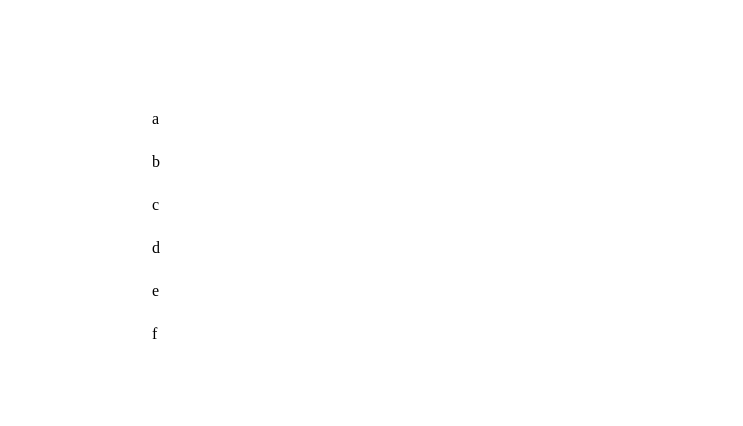
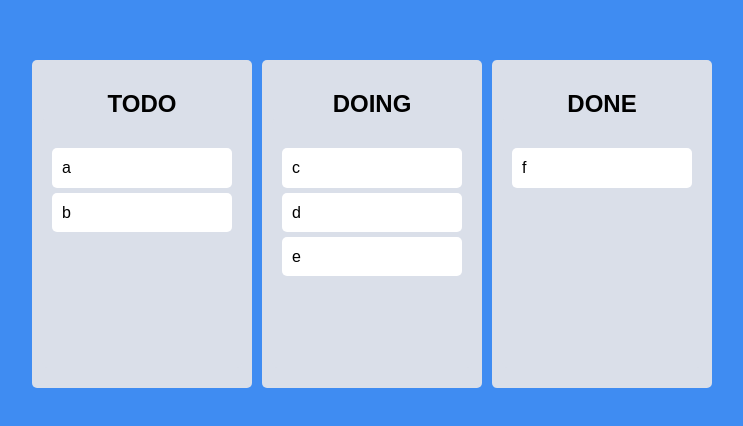
Before and after one commit to ryuncoders/react-master, a React (Create React App) app: page / in a window 1280 px wide. Shown: the part 184-610 px from the top of the page, without its empty margins (268-1011 px from the left). Built offline with nearby package versions, Linux system fonts and the light colour scheme.

Commit message:
feat(ToDoList): Multi Boards

```diff
--- a/src/App.tsx
+++ b/src/App.tsx
@@ -1,65 +1,69 @@
-import { DragDropContext, Droppable, Draggable } from "react-beautiful-dnd";
+import React from "react";
+import { DragDropContext, DropResult, Droppable } from "react-beautiful-dnd";
+import { useRecoilState } from "recoil";
 import styled from "styled-components";
+import { toDosState } from "./atoms";
+import DroggableCard from "./Components/Card";
+import Board from "./Components/Board";
 
 const Wrapper = styled.div`
   display: flex;
-  max-width: 480px;
+  max-width: 680px;
   width: 100%;
   margin: 0 auto;
   justify-content: center;
   align-items: center;
   height: 100vh;
 `;
-
 const Boards = styled.div`
   display: grid;
   width: 100%;
-  grid-template-columns: repeat(1, 1fr);
+  gap: 10px;
+  grid-template-columns: repeat(3, 1fr);
 `;
 
-const Board = styled.div`
-  padding: 20px 10px;
-  padding-top: 30px;
-  background-color: ${(props) => props.theme.boardColor};
-  border-radius: 5px;
-  min-height: 200px;
-`;
-
-const Card = styled.div`
-  border-radius: 5px;
-  margin-bottom: 5px;
-  padding: 10px 10px;
-  background-color: ${(props) => props.theme.cardColor};
-`;
-
-const toDos = ["a", "b", "c", "d", "e", "f"];
-
 function App() {
-  const onDragEnd = () => {};
+  const [toDos, setToDos] = useRecoilState(toDosState);
+  const onDragEnd = (
+    { draggableId, destination, source }: DropResult,
+    drags: any
+  ) => {
+    console.log(drags);
+    if (!destination) return;
+    // same board movement.
+    if (destination?.droppableId === source.droppableId) {
+      setToDos((allBoards) => {
+        const boardCopy = [...allBoards[source.droppableId]];
+        boardCopy.splice(source.index, 1);
+        boardCopy.splice(destination.index, 0, draggableId);
+        return {
+          ...allBoards,
+          [source.droppableId]: boardCopy,
+        };
+      });
+    }
+    // cross board movement.
+    if (destination?.droppableId !== source.droppableId) {
+      setToDos((allBoards) => {
+        const sourceBoard = [...allBoards[source.droppableId]];
+        const destinationBoard = [...allBoards[destination.droppableId]];
+        sourceBoard.splice(source.index, 1);
+        destinationBoard.splice(destination.index, 0, draggableId);
+        return {
+          ...allBoards,
+          [source.droppableId]: sourceBoard,
+          [destination.droppableId]: destinationBoard,
+        };
+      });
+    }
+  };
   return (
     <DragDropContext onDragEnd={onDragEnd}>
       <Wrapper>
         <Boards>
-          <Droppable droppableId="one">
-            {(magic) => (
-              <Board ref={magic.innerRef} {...magic.droppableProps}>
-                {toDos.map((toDo, index) => (
-                  <Draggable draggableId={toDo} index={index}>
-                    {(magic) => (
-                      <Card
-                        ref={magic.innerRef}
-                        {...magic.dragHandleProps}
-                        {...magic.draggableProps}
-                      >
-                        {toDo}
-                      </Card>
-                    )}
-                  </Draggable>
-                ))}
-                {magic.placeholder}
-              </Board>
-            )}
-          </Droppable>
+          {Object.keys(toDos).map((boardId) => (
+            <Board boardId={boardId} key={boardId} toDos={toDos[boardId]} />
+          ))}
         </Boards>
       </Wrapper>
     </DragDropContext>
--- /dev/null
+++ b/src/Components/Board.tsx
@@ -0,0 +1,42 @@
+import React from "react";
+import { Droppable } from "react-beautiful-dnd";
+import styled from "styled-components";
+import Card from "./Card";
+
+const Wrapper = styled.div`
+  padding: 20px 10px;
+  padding-top: 30px;
+  background-color: ${(props) => props.theme.boardColor};
+  border-radius: 5px;
+  min-height: 200px;
+`;
+const Title = styled.h2`
+  text-align: center;
+  padding: 0;
+  margin: 0;
+`;
+
+interface IBoard {
+  boardId: string;
+  toDos: string[];
+}
+
+function Board({ boardId, toDos }: IBoard) {
+  return (
+    <Wrapper>
+      <Title>{boardId}</Title>
+      <Droppable droppableId={boardId}>
+        {(magic) => (
+          <Wrapper ref={magic.innerRef} {...magic.droppableProps}>
+            {toDos.map((toDo, index) => (
+              <Card toDo={toDo} index={index} />
+            ))}
+            {magic.placeholder}
+          </Wrapper>
+        )}
+      </Droppable>
+    </Wrapper>
+  );
+}
+
+export default Board;
--- /dev/null
+++ b/src/Components/Card.tsx
@@ -0,0 +1,33 @@
+import React from "react";
+import { Draggable } from "react-beautiful-dnd";
+import styled from "styled-components";
+
+const Wrapper = styled.div`
+  border-radius: 5px;
+  margin-bottom: 5px;
+  padding: 10px 10px;
+  background-color: ${(props) => props.theme.cardColor};
+`;
+
+interface IDroggableCard {
+  toDo: string;
+  index: number;
+}
+
+function Card({ toDo, index }: IDroggableCard) {
+  return (
+    <Draggable key={toDo} draggableId={toDo} index={index}>
+      {(magic) => (
+        <Wrapper
+          ref={magic.innerRef}
+          {...magic.dragHandleProps}
+          {...magic.draggableProps}
+        >
+          {toDo}
+        </Wrapper>
+      )}
+    </Draggable>
+  );
+}
+
+export default React.memo(Card);
--- a/src/atoms.tsx
+++ b/src/atoms.tsx
@@ -1 +1,14 @@
 import { atom, selector } from "recoil";
+
+interface IToDosState {
+  [key: string]: string[];
+}
+
+export const toDosState = atom<IToDosState>({
+  key: "toDos",
+  default: {
+    TODO: ["a", "b"],
+    DOING: ["c", "d", "e"],
+    DONE: ["f"],
+  },
+});
--- a/src/index.tsx
+++ b/src/index.tsx
@@ -2,13 +2,24 @@ import React from "react";
 import ReactDOM from "react-dom";
 import App from "./App";
 import { RecoilRoot } from "recoil";
-import { ThemeProvider } from "styled-components";
+import { ThemeProvider, createGlobalStyle } from "styled-components";
 import { darkTheme } from "./theme";
+
+const GlobalStyle = createGlobalStyle`
+  body {
+  font-weight: 300;
+  font-family: 'Source Sans Pro', sans-serif;
+  background-color: ${(props) => props.theme.bgColor};
+  color: black;
+  line-height: 1.2;
+}
+`;
 
 ReactDOM.render(
   <React.StrictMode>
     <RecoilRoot>
       <ThemeProvider theme={darkTheme}>
+        <GlobalStyle />
         <App />
       </ThemeProvider>
     </RecoilRoot>
--- a/src/styled.d.ts
+++ b/src/styled.d.ts
@@ -5,8 +5,7 @@ import "styled-components";
 declare module "styled-components" {
   export interface DefaultTheme {
     bgColor: string;
-    textColor: string;
-    accentColor: string;
-    coinsBgColor: string;
+    boardColor: string;
+    cardColor: string;
   }
 }
--- a/src/theme.ts
+++ b/src/theme.ts
@@ -1,15 +1,7 @@
 import { DefaultTheme } from "styled-components/dist/types";
 
 export const darkTheme: DefaultTheme = {
-  bgColor: "#2f3640",
-  textColor: "#f5f6fa",
-  accentColor: "#8c7ae6",
-  coinsBgColor: "#787878",
+  bgColor: "#3F8CF2",
+  boardColor: "#DADFE9",
+  cardColor: "white",
 };
-
-export const lightTheme: DefaultTheme = {
-  bgColor: "#ffffff",
-  textColor: "#333333",
-  accentColor: "#8c7ae6",
-  coinsBgColor: "whitesmoke",
-};
```
